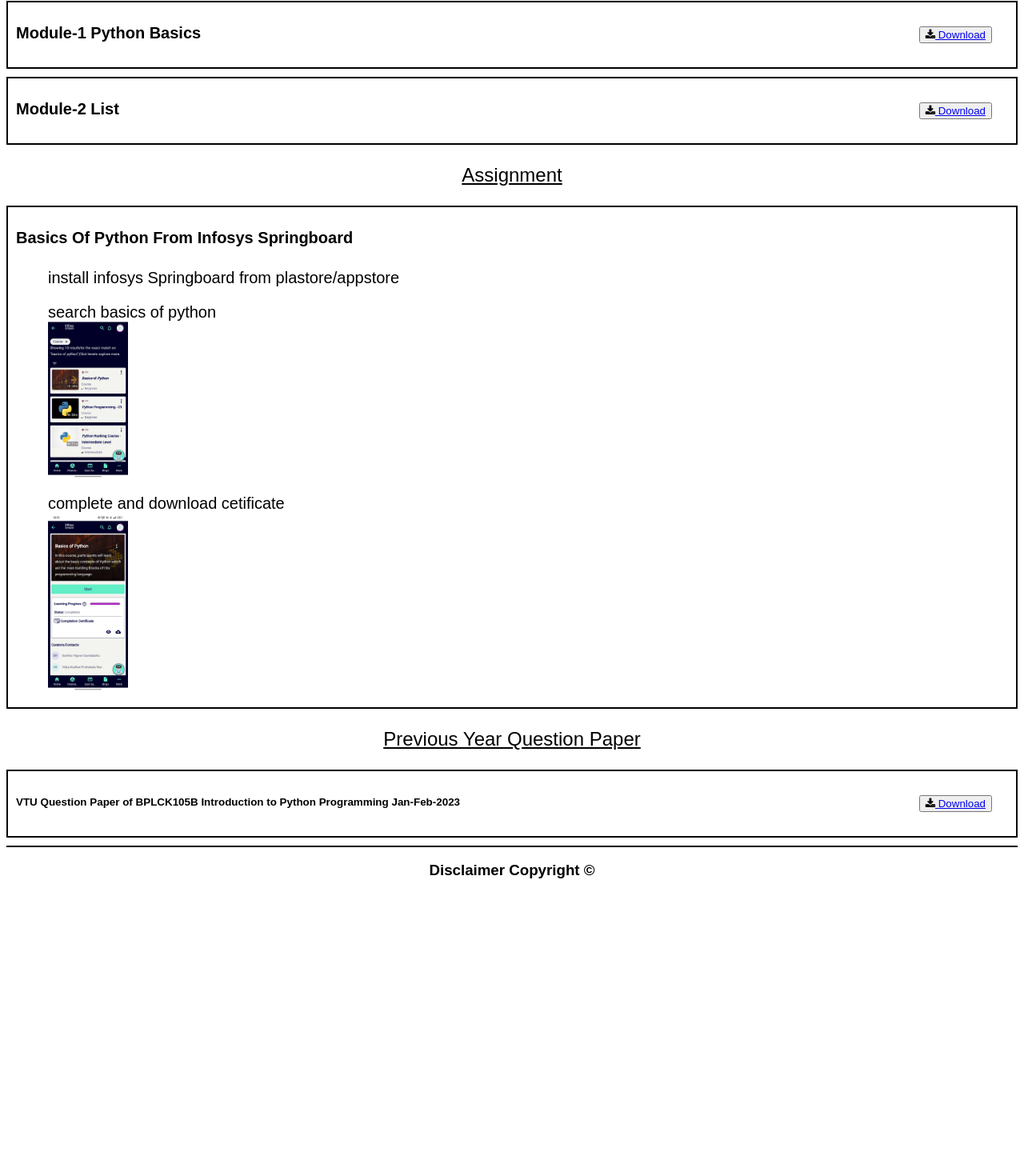
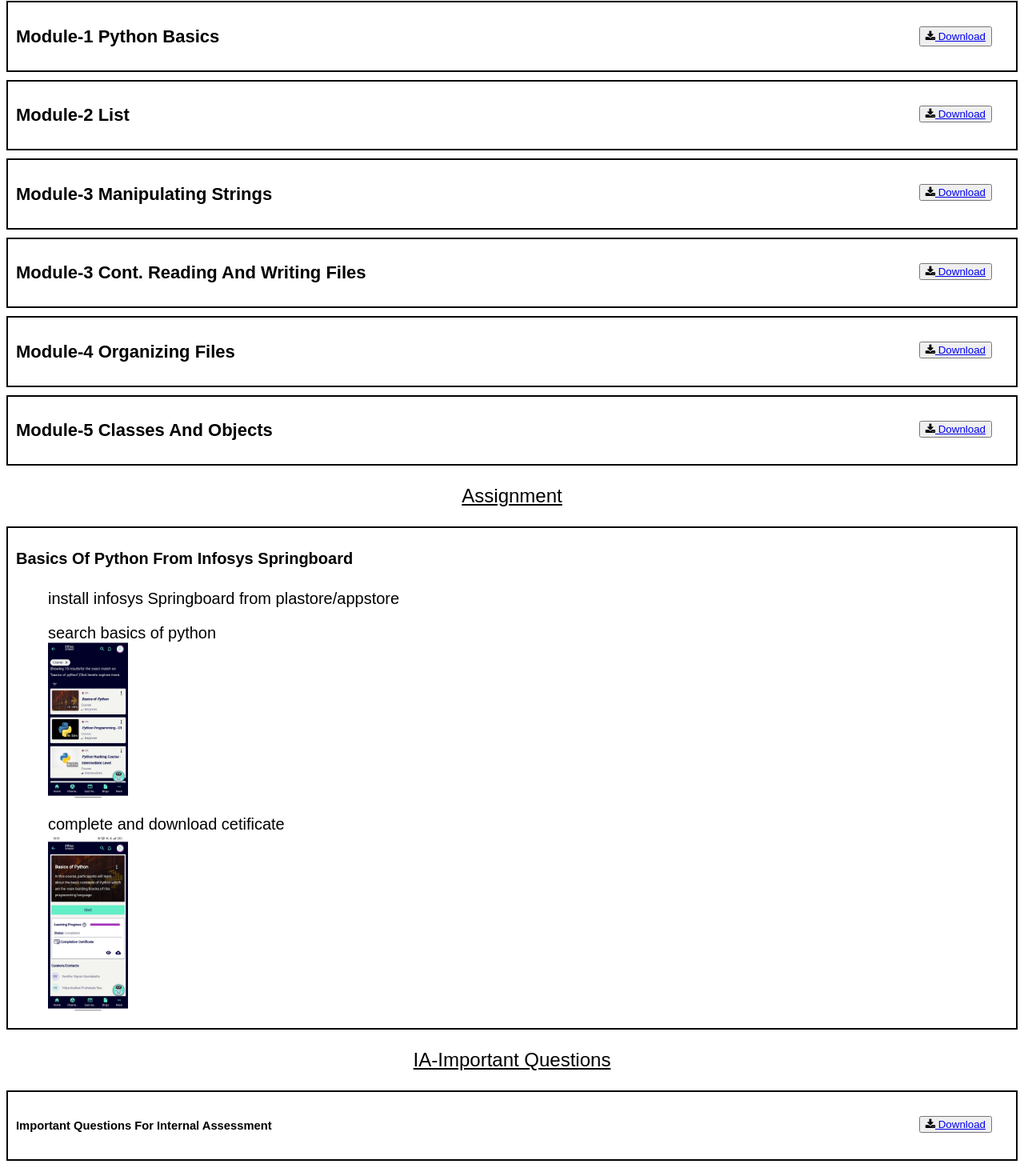
Before and after one commit to Munazir151/Python-Notes, a plain HTML site: page index.html in a window 1280 px wide. Shown: the part 195-1660 px from the top of the page at 80% size. Before the commit the page ends 1321 px from the top, so only its background shows below. Drawn offline with Linux system fonts and the light colour scheme.

Commit message:
Add files via upload

```diff
--- a/index.html
+++ b/index.html
@@ -29,18 +29,48 @@
     <div class="content">
       <p>Python Notes</p>
       <div class="line-1">
-        <h4>Module-1 Python Basics</h4>
-        <div class="button">
+
+         <h4>Module-1 Python Basics</h4>
           <button class="btn"><i class="fa fa-download"> <a href="./PYTHON MODULE-1.pdf" download=""></i> Download</button></a>
         </div>
       </div>
+
       <div class="line-1">
         <h4>Module-2 List</h4>
         <div class="button">
           <button class="btn"><i class="fa fa-download"> <a href="./DOC-20230216-WA0003..pdf" download=""></i> Download</button></a>
         </div>
       </div>
+
+      <div class="line-1">
+        <h4>Module-3 Manipulating Strings</h4>
+        <div class="button">
+          <button class="btn"><i class="fa fa-download"> <a href="./PYTHON MOD-3.pdf" download=""></i> Download</button></a>
+        </div>
+      </div>
+
+      <div class="line-1">
+        <h4>Module-3 Cont. Reading And Writing Files</h4>
+        <div class="button">
+          <button class="btn"><i class="fa fa-download"> <a href="./Python Module 3 (Cont).pdf" download=""></i> Download</button></a>
+        </div>
+      </div>
+
+      <div class="line-1">
+        <h4>Module-4 Organizing Files</h4>
+        <div class="button">
+          <button class="btn"><i class="fa fa-download"> <a href="./PYTHON MOD-4.pdf" download=""></i> Download</button></a>
+        </div>
+      </div>
+
+      <div class="line-1">
+        <h4>Module-5 Classes And Objects</h4>
+        <div class="button">
+          <button class="btn"><i class="fa fa-download"> <a href="./PYTHON MOD-5.pdf" download=""></i> Download</button></a>
+        </div>
+      </div>
     </div>
+
 
 
     <div class="assign">
@@ -62,6 +92,17 @@
         </ul>
       </div>
     </div>
+
+    <div class="IA">
+      <p>IA-Important Questions</p>
+      <div class="line-1">
+        <h6>Important Questions For Internal Assessment</h6>
+        <div class="button">
+          <button class="btn"><i class="fa fa-download"> <a href="./Python 1st IA QB 23-24 AY_1.pdf" download=""></i> Download</button></a>
+        </div>
+      </div>
+    </div>
+
     <div class="pyq">
       <p>Previous Year Question Paper</p>
       <div class="line-1">
--- a/style.css
+++ b/style.css
@@ -16,7 +16,7 @@
     margin-bottom: 10px ;
    padding-left: 10px;
    padding-top: 0px;
-  font-size: 20px;
+  font-size: 22px;
   display: flex;
     justify-content:space-between;
 }
```
Also changed, not shown: 5 other files.
